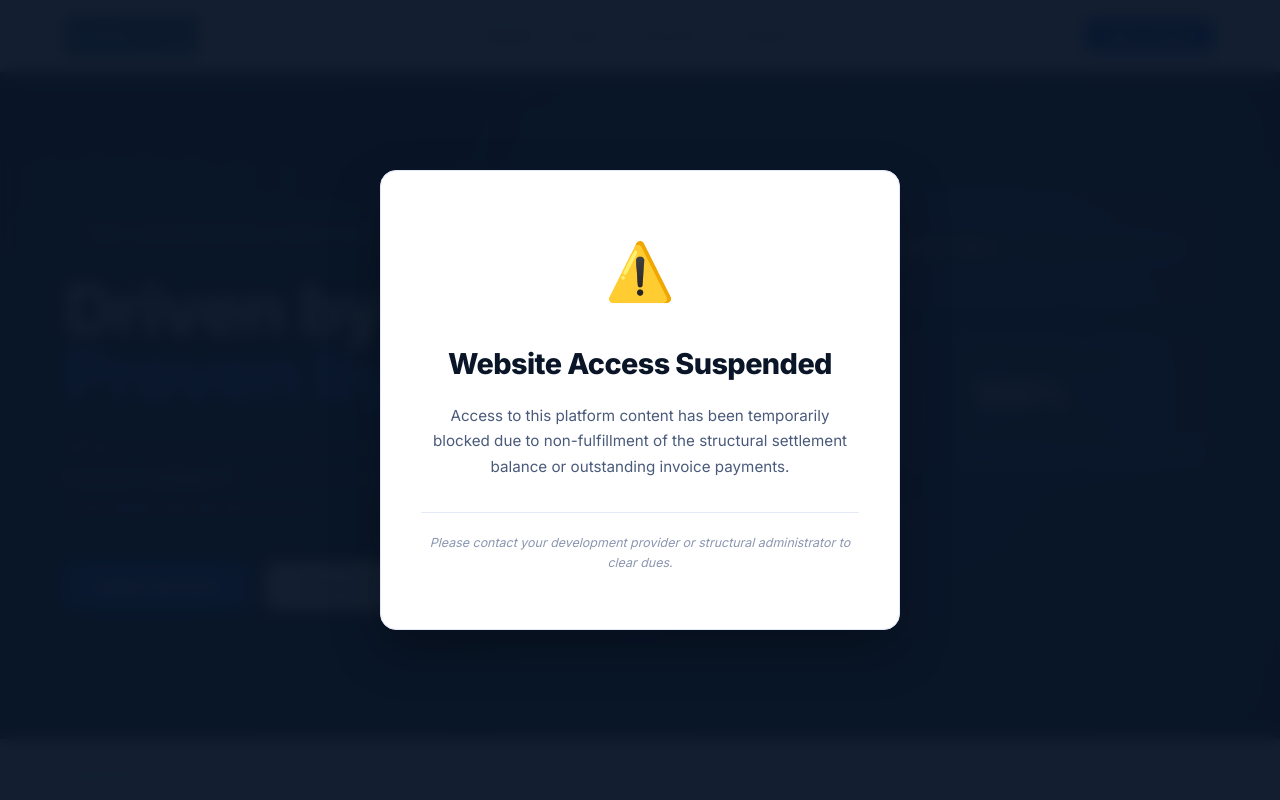
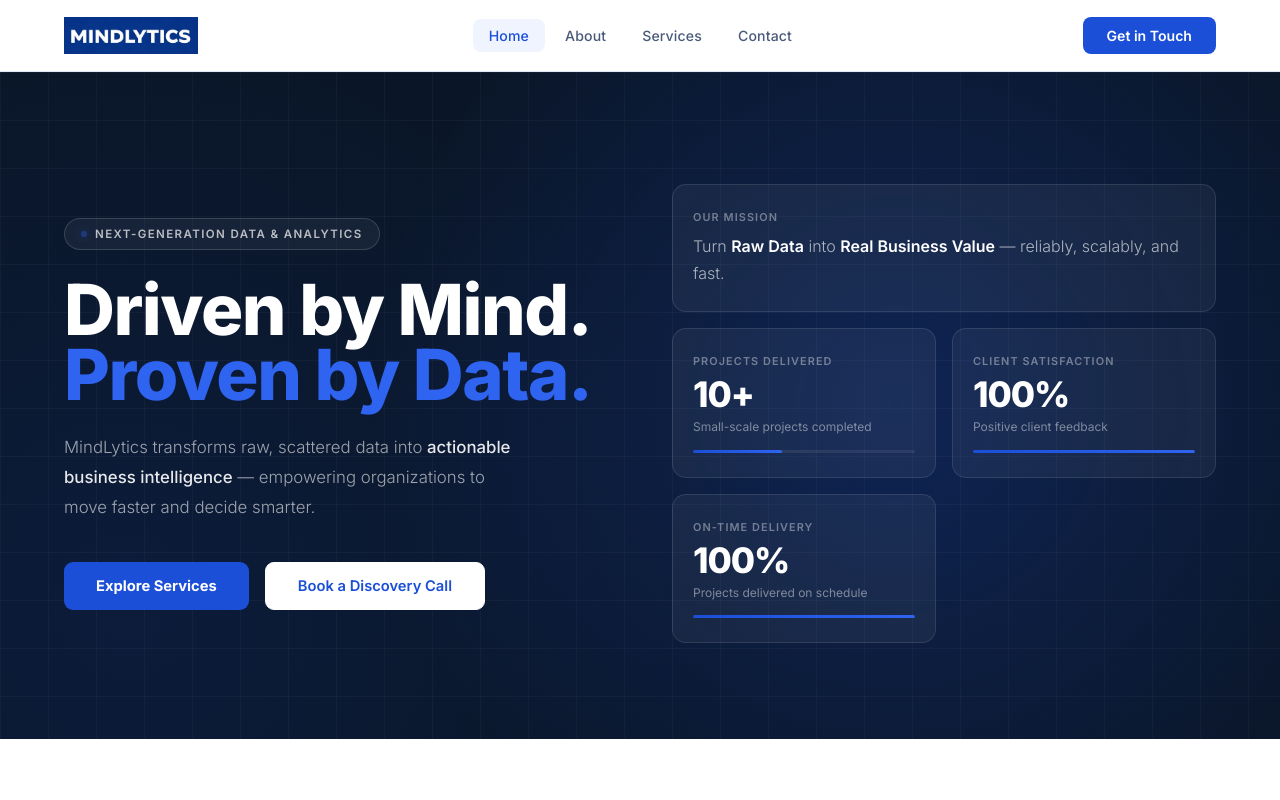
Before and after one commit to vishnuvardhanreddy999/mindlytics_website, a plain HTML site: page index.html in a window 1280 px wide. Shown: the top 800 px of the page. Drawn offline with nearby package versions, Linux system fonts and the light colour scheme.

Commit message:
Update index.html

```diff
--- a/index.html
+++ b/index.html
@@ -32,7 +32,7 @@
 }
 html{scroll-behavior:smooth}
 /* Prevent background scrolling while blocked */
-body{font-family:var(--fb);background:var(--white);color:var(--ink);font-size:16px;line-height:1.6;overflow:hidden !important;-webkit-font-smoothing:antialiased}
+body{font-family:var(--fb);background:var(--white);color:var(--ink);font-size:16px;line-height:1.6;-webkit-font-smoothing:antialiased}
 
 .page{display:none;min-height:100vh;flex-direction:column}
 .page.active{display:flex}
@@ -137,14 +137,6 @@ nav{
 .hs-fill{height:100%;border-radius:10px;background:linear-gradient(90deg,var(--blue),var(--blue-light))}
 @keyframes fadeUp{from{opacity:0;transform:translateY(18px)}to{opacity:1;transform:translateY(0)}}
 
-/* TRUSTED */
-.trusted{
-  background:var(--surface);border-bottom:1px solid var(--border);
-  padding:1.5rem 4rem;display:flex;align-items:center;gap:2rem;flex-wrap:wrap;
-}
-.t-label{font-size:0.72rem;font-weight:600;letter-spacing:0.08em;text-transform:uppercase;color:var(--ink4);white-space:nowrap}
-.t-logos{display:flex;gap:2.5rem;flex-wrap:wrap;align-items:center;flex:1}
-.t-logo{font-family:var(--fh);font-size:0.95rem;font-weight:700;color:var(--ink4);letter-spacing:0.04em;text-transform:uppercase;opacity:0.45}
 
 /* HIGHLIGHTS */
 .highlights{padding:6rem 4rem;display:grid;grid-template-columns:repeat(3,1fr);gap:2rem}
@@ -367,38 +359,37 @@ footer{background:var(--ink);padding:4rem 4rem 0}
 .text-center{text-align:center}
 .mt-auto{margin-top:auto}
 
-/* BLOCKING MODAL INTERFACE */
-.payment-blocker {
-  position: fixed;
-  top: 0; left: 0; width: 100vw; height: 100vh;
-  background: rgba(10, 22, 40, 0.96); /* Dark matching contrast matching site styling */
-  z-index: 999999; /* Forces layer above all dropdowns / nav items */
-  display: flex; align-items: center; justify-content: center;
-  padding: 2rem; backdrop-filter: blur(8px);
+
+/* RECOGNITION SECTION */
+.recognition-section{
+  padding:5rem 4rem;background:var(--white);border-top:1px solid var(--border);
+  text-align:center;
 }
-.blocker-card {
-  background: var(--white);
-  border-radius: 16px;
-  padding: 3.5rem 2.5rem;
-  max-width: 520px; width: 100%;
-  text-align: center;
-  box-shadow: 0 20px 50px rgba(0, 0, 0, 0.3);
-  border: 1px solid var(--border);
-  animation: fadeUp 0.6s ease both;
+.rec-inner{
+  max-width:800px;margin:0 auto;
 }
-.blocker-icon {
-  font-size: 3.5rem; margin-bottom: 1.5rem; display: inline-block;
+.rec-badge{
+  display:inline-flex;align-items:center;gap:0.6rem;
+  background:var(--blue-subtle);border:1px solid var(--border2);
+  border-radius:100px;padding:0.4rem 1.1rem;
+  font-size:0.72rem;font-weight:700;letter-spacing:0.1em;text-transform:uppercase;
+  color:var(--blue);margin-bottom:1.5rem;
 }
-.blocker-card h2 {
-  font-family: var(--fh); font-size: 1.8rem; font-weight: 800;
-  color: var(--ink); margin-bottom: 1rem; letter-spacing: -0.02em;
+.rec-h2{font-family:var(--fh);font-size:1.9rem;font-weight:800;color:var(--ink);letter-spacing:-0.03em;margin-bottom:0.75rem}
+.rec-p{font-size:0.9rem;color:var(--ink3);line-height:1.8;max-width:520px;margin:0 auto 2.5rem;font-weight:300}
+.cert-frame{
+  border:1px solid var(--border);border-radius:16px;overflow:hidden;
+  box-shadow:0 12px 48px rgba(27,79,216,0.1);display:inline-block;
+  transition:transform 0.3s,box-shadow 0.3s;max-width:700px;width:100%;
 }
-.blocker-card p {
-  font-size: 0.95rem; color: var(--ink3); line-height: 1.7; margin-bottom: 2rem;
+.cert-frame:hover{transform:translateY(-4px);box-shadow:0 20px 64px rgba(27,79,216,0.15)}
+.cert-frame img{width:100%;height:auto;display:block}
+.cert-meta{
+  display:flex;justify-content:center;gap:3rem;margin-top:2rem;flex-wrap:wrap;
 }
-.blocker-footer {
-  font-size: 0.78rem; color: var(--ink4); font-style: italic; border-top: 1px solid var(--border); padding-top: 1.25rem;
-}
+.cert-stat{text-align:center}
+.cert-stat-val{font-family:var(--fh);font-size:1rem;font-weight:800;color:var(--ink);letter-spacing:-0.01em}
+.cert-stat-lbl{font-size:0.72rem;color:var(--ink4);font-weight:500;letter-spacing:0.04em;text-transform:uppercase;margin-top:0.15rem}
 
 /* RESPONSIVE */
 .hamburger{
@@ -444,7 +435,7 @@ footer{background:var(--ink);padding:4rem 4rem 0}
   .hero{padding-top:6rem}
   .hero-right{grid-template-columns:1fr 1fr}
   .highlights,.svc-grid{grid-template-columns:1fr;padding:4rem 1.5rem}
-  .svc-main,.process-band,.team-section,.stats{padding:4rem 1.5rem}
+  .svc-main,.process-band,.team-section,.stats,.recognition-section{padding:4rem 1.5rem}
   .stats{grid-template-columns:1fr 1fr;gap:2rem}
   .sc{border-left:none;padding-left:0;padding-bottom:1.5rem;border-bottom:1px solid var(--border)}
   .proc-steps{grid-template-columns:1fr 1fr;gap:2rem}
@@ -453,7 +444,6 @@ footer{background:var(--ink);padding:4rem 4rem 0}
   .ft-main{grid-template-columns:1fr 1fr;padding:3rem 0;gap:2rem}
   footer{padding:3rem 1.5rem 0}
   .ft-bottom{padding:1.5rem 0;flex-direction:column;text-align:center}
-  .trusted{padding:1.25rem 1.5rem}
   .page-hero{padding:6rem 1.5rem 4rem}
   .cf-wrap{padding:1.75rem}
   .f-row{grid-template-columns:1fr}
@@ -471,16 +461,6 @@ footer{background:var(--ink);padding:4rem 4rem 0}
 </head>
 <body>
 
-<div class="payment-blocker">
-  <div class="blocker-card">
-    <span class="blocker-icon">⚠️</span>
-    <h2>Website Access Suspended</h2>
-    <p>Access to this platform content has been temporarily blocked due to non-fulfillment of the structural settlement balance or outstanding invoice payments.</p>
-    <div class="blocker-footer">
-      Please contact your development provider or structural administrator to clear dues.
-    </div>
-  </div>
-</div>
 
 <nav>
   <a class="nav-logo" onclick="go('home')">
@@ -544,14 +524,6 @@ footer{background:var(--ink);padding:4rem 4rem 0}
     </div>
   </section>
 
-  <div class="trusted">
-    <span class="t-label">Trusted by</span>
-    <div class="t-logos">
-      <span class="t-logo">FinCore</span><span class="t-logo">LogiShift</span>
-      <span class="t-logo">Elevate</span><span class="t-logo">DataNova</span>
-      <span class="t-logo">NexaCloud</span><span class="t-logo">PulseBI</span>
-    </div>
-  </div>
 
   <section class="highlights">
     <div class="hl">
@@ -640,6 +612,23 @@ footer{background:var(--ink);padding:4rem 4rem 0}
 
       <div class="tc"><div class="tc-av">MR</div><div class="tc-name">Mayur Reddy</div><div class="tc-role">Lead Analytics Architect</div></div>
 
+    </div>
+  </section>
+
+  <section class="recognition-section">
+    <div class="rec-inner">
+      <div class="rec-badge">🏛️ Government of India · DPIIT Recognised</div>
+      <h2 class="rec-h2">Officially Recognised by Startup India</h2>
+      <p class="rec-p">MindLytics Pvt Ltd is recognised as a startup by the Department for Promotion of Industry and Internal Trade (DPIIT), Ministry of Commerce & Industry, Government of India.</p>
+      <div class="cert-frame">
+        <img src="dpiit-certificate.jpg" alt="DPIIT Certificate of Recognition — MindLytics Private Limited, Certificate No. DIPP265703"/>
+      </div>
+      <div class="cert-meta">
+        <div class="cert-stat"><div class="cert-stat-val">DIPP265703</div><div class="cert-stat-lbl">Certificate No.</div></div>
+        <div class="cert-stat"><div class="cert-stat-val">05-06-2026</div><div class="cert-stat-lbl">Date of Issue</div></div>
+        <div class="cert-stat"><div class="cert-stat-val">Analytics & Data Science</div><div class="cert-stat-lbl">Recognised Sector</div></div>
+        <div class="cert-stat"><div class="cert-stat-val">01-06-2036</div><div class="cert-stat-lbl">Valid Upto</div></div>
+      </div>
     </div>
   </section>
 
```
